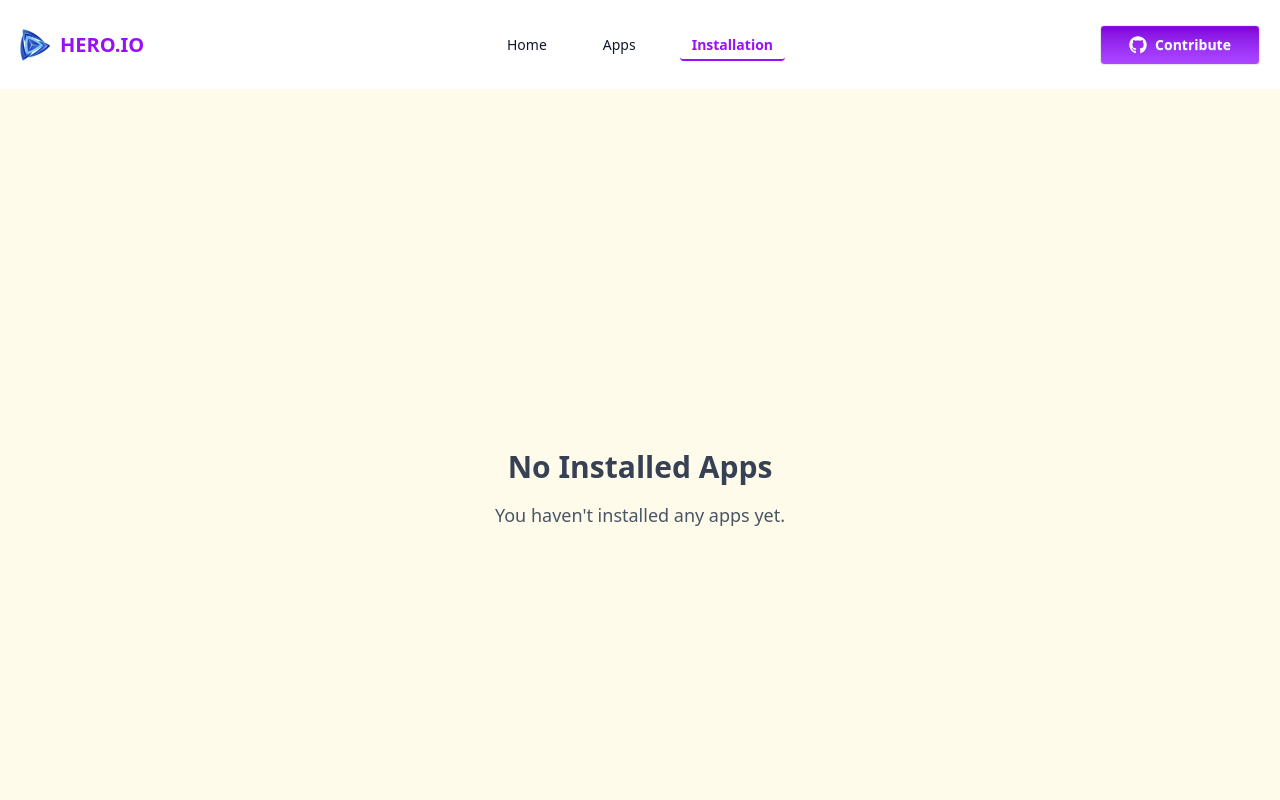
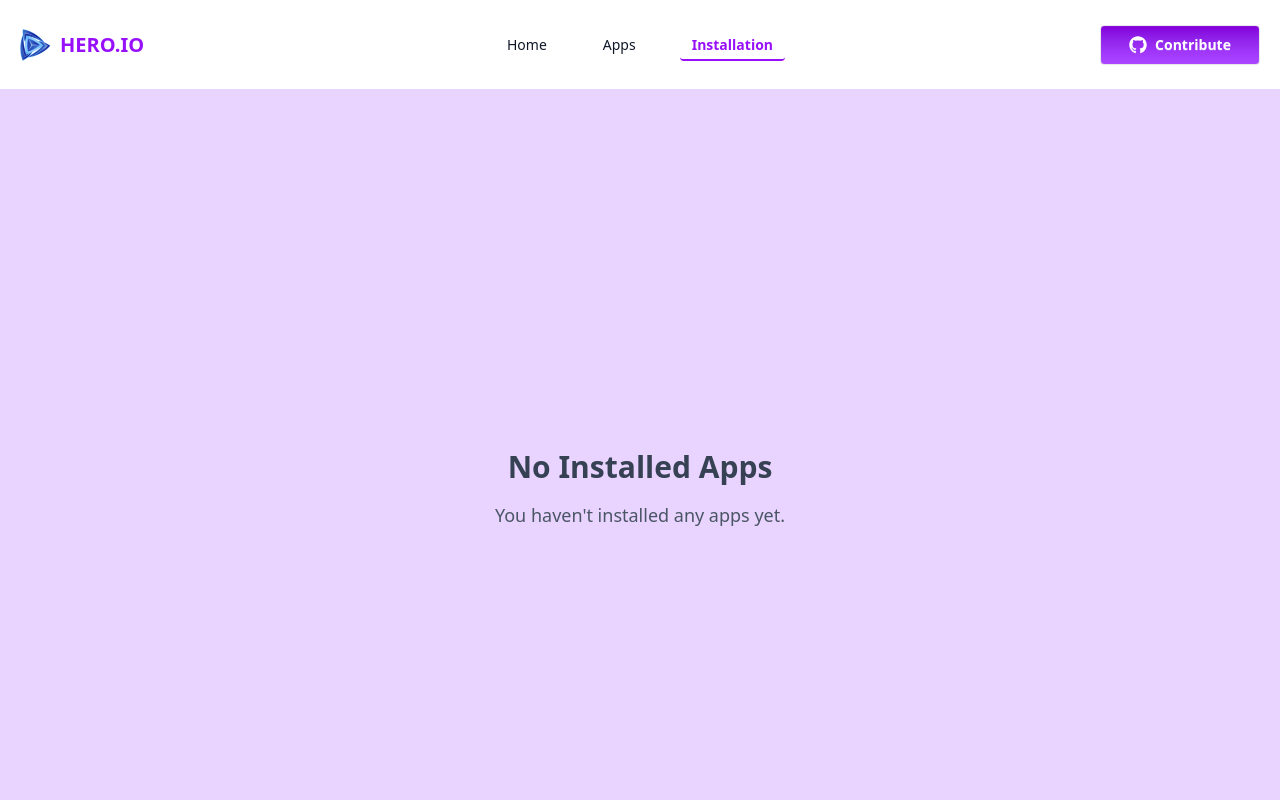
Before and after one commit to MollikaFaria06/Hero-Apps, a React (Vite) app: page /installation in a window 1280 px wide. Shown: the top 800 px of the page. Built offline with nearby package versions, Linux system fonts and the light colour scheme.

Commit message:
added bg color when not installed app

```diff
--- a/src/components/Installation/Installation.jsx
+++ b/src/components/Installation/Installation.jsx
@@ -51,7 +51,7 @@ const Installation = () => {
 
   if (installedApps.length === 0) {
     return (
-      <div className="min-h-screen flex flex-col justify-center items-center text-gray-700 bg-amber-50">
+      <div className="min-h-screen flex flex-col justify-center items-center text-gray-700 bg-purple-200">
         <ToastContainer />
         <h1 className="text-3xl font-bold mb-4">No Installed Apps</h1>
         <p className="text-lg text-gray-600">You haven't installed any apps yet.</p>
```
